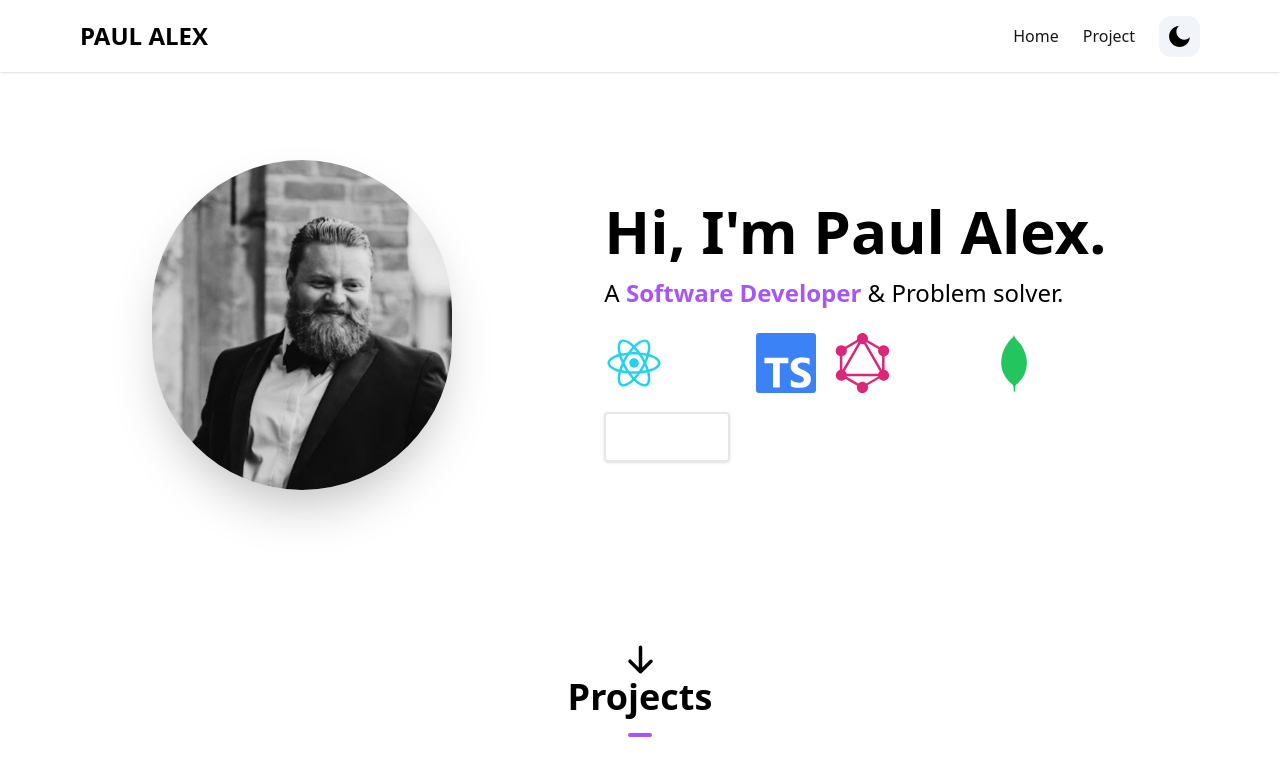
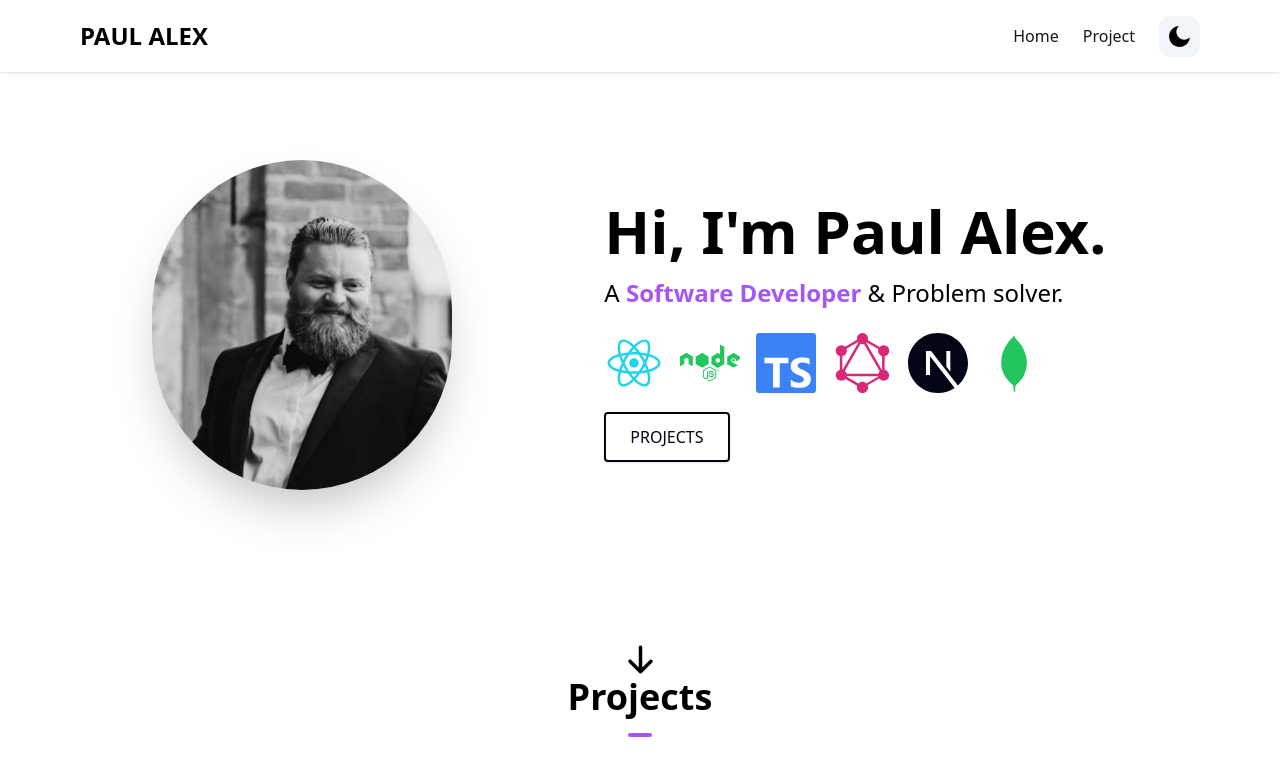
Before and after one commit to paulalextech/nextjs-portfolio, a Next.js app: page / in a window 1280 px wide. Shown: the top 783 px of the page. Built offline with nearby package versions, Linux system fonts and the light colour scheme.

Commit message:
applied dark themes to icons and buttons

```diff
--- a/components/HeroSection.tsx
+++ b/components/HeroSection.tsx
@@ -41,16 +41,16 @@ const HeroSection = () => {
 					{/* add tech icons here */}
 					<div className="flex flex-row gap-4 py-4 mb-4">
 						<RiReactjsFill className="text-cyan-400" size={60} />
-						<FaNode className="text-white" size={60} />
+						<FaNode className="text-green-500 dark:text-white" size={60} />
 						<SiTypescript className="text-blue-500" size={60} />
 						<GrGraphQl className="text-pink-600" size={60} />
-						<SiNextdotjs className="text-white" size={60} />
+						<SiNextdotjs className="text-slate-950 dark:text-white" size={60} />
 						<DiMongodb className="text-green-500" size={60} />
 					</div>
 
 					<Link
 						to="projects"
-						className="text-white px-6 py-3 bg-transparent border-style-solid border-2 rounded shadow hover:bg-purple-500 cursor-pointer font-medium uppercase"
+						className="text-slate-950 dark:text-white px-6 py-3 bg-transparent border-style-solid border-2 dark:border-slate-50 border-gray-950 rounded shadow hover:bg-purple-500 cursor-pointer font-medium uppercase"
 						activeClass="active"
 						spy={true}
 						smooth={true}
```
